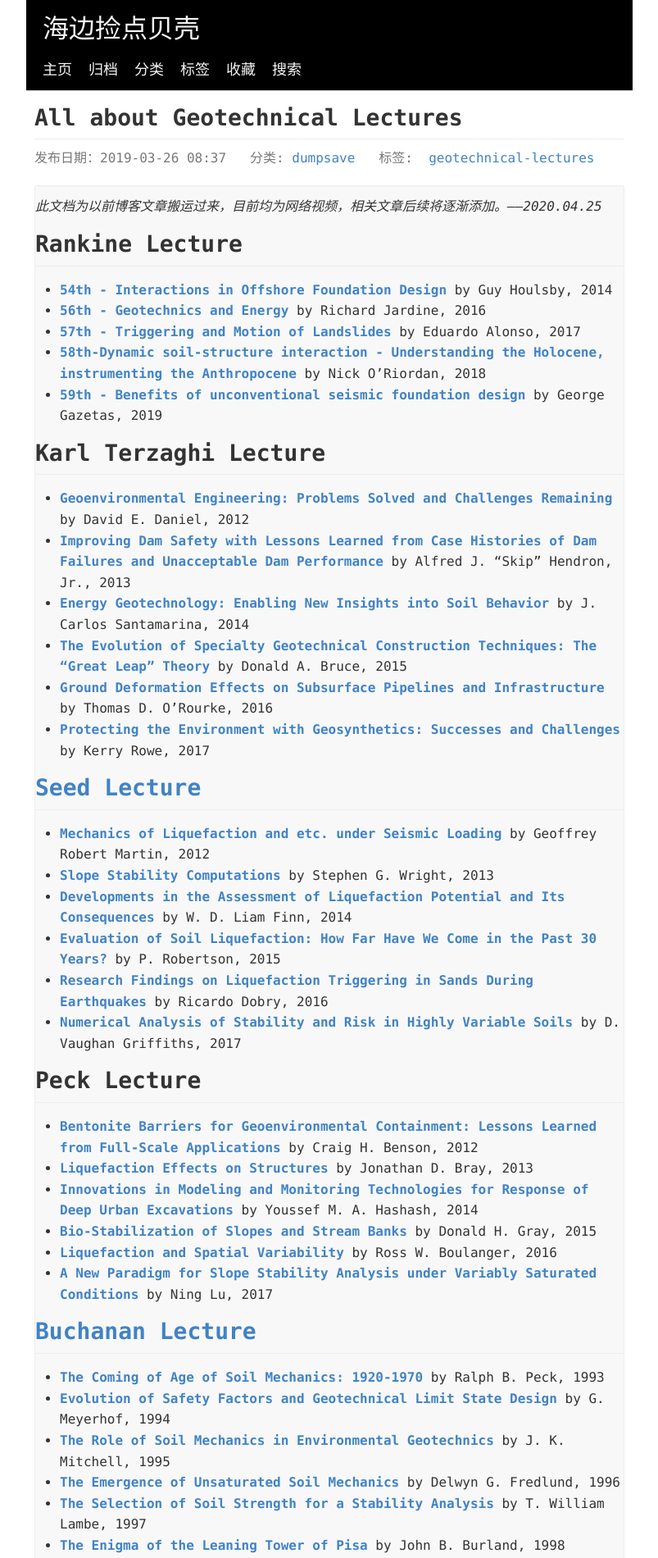
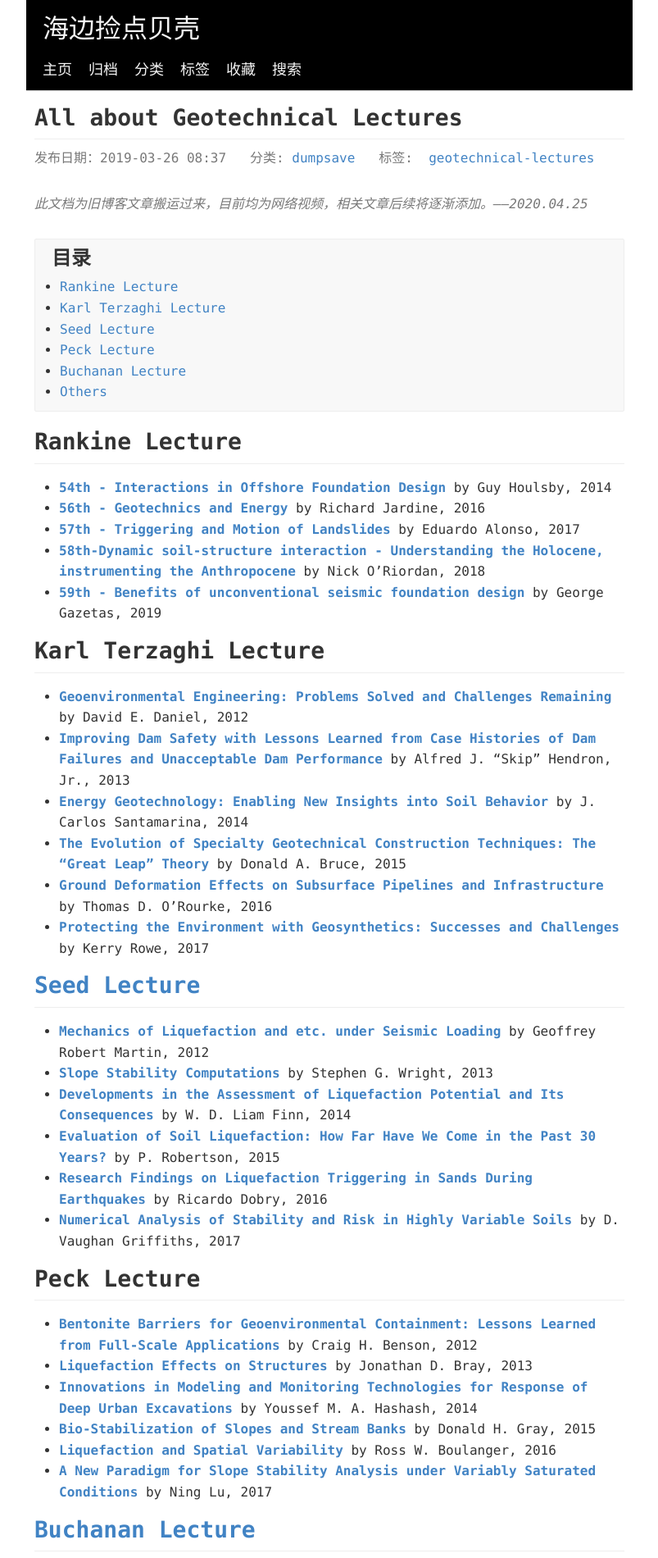
Before and after one commit to xienotes/xienotes.github.io, a Jekyll site: the page built from _posts/2019-03-26-All-about-Geotechnical-Lectures.md, in a window 1280 px wide. Shown: the top 1900 px of the page at 82% size, without its empty margins (238-1041 px from the left). Built offline with Jekyll 4.4.1, drawn with Linux system fonts in a browser that asks for light colours.

Commit message:
add page note

```diff
--- a/_layouts/post.html
+++ b/_layouts/post.html
@@ -31,12 +31,21 @@
         </span>
         </div>
 
+
         <div class="post-content">
+            {% if page.note %}
+                <div class="post-note">
+                    <div class="post-note-text">
+                        {{ page.note }}
+                    </div>
+                </div>
+            {% endif %}
+
+            {% if page.toc %}
             <div class="post-toc" >
-                {% if page.toc %}
                 {% if page.lang=="en" %}
                     <div class="toc-title">
-                        <h3 id="toc-heading">Table of contents</h3>
+                        <h3 id="toc-heading">Contents</h3>
                     </div>
                 {% else %}
                     <div class="toc-title">
--- a/_posts/2019-03-26-All-about-Geotechnical-Lectures.md
+++ b/_posts/2019-03-26-All-about-Geotechnical-Lectures.md
@@ -4,9 +4,9 @@ title: All about Geotechnical Lectures
 category: DumpSave
 date: 2019-03-26 08:37
 tags: geotechnical-lectures
+toc: true
+note: "此文档为旧博客文章搬运过来，目前均为网络视频，相关文章后续将逐渐添加。——2020.04.25"
 ---
-
-*此文档为以前博客文章搬运过来，目前均为网络视频，相关文章后续将逐渐添加。——2020.04.25*
 
 ## Rankine Lecture
 
--- a/assets/css/post.css
+++ b/assets/css/post.css
@@ -41,6 +41,16 @@ pre code {
     margin-bottom: 20px;
 }
 
+.post-note {
+    text-align: justify;
+    margin-top: 30px;
+    margin-bottom: 30px;
+}
+.post-note-text {
+    font-style: italic;
+    color:rgb(120, 120, 120);
+}
+
 .post-toc {
     padding-bottom: 10px;
     margin-top: 5px;
```
